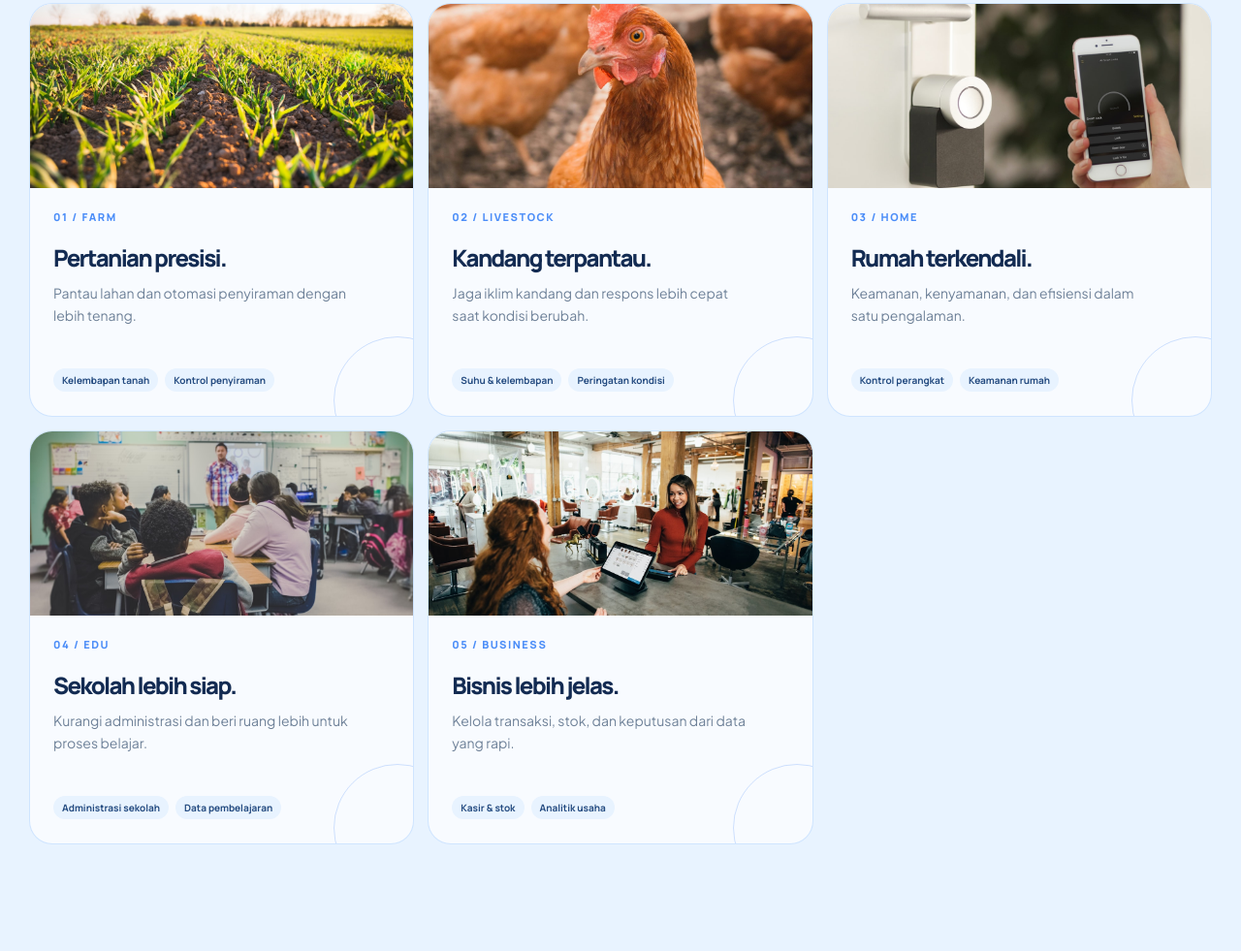
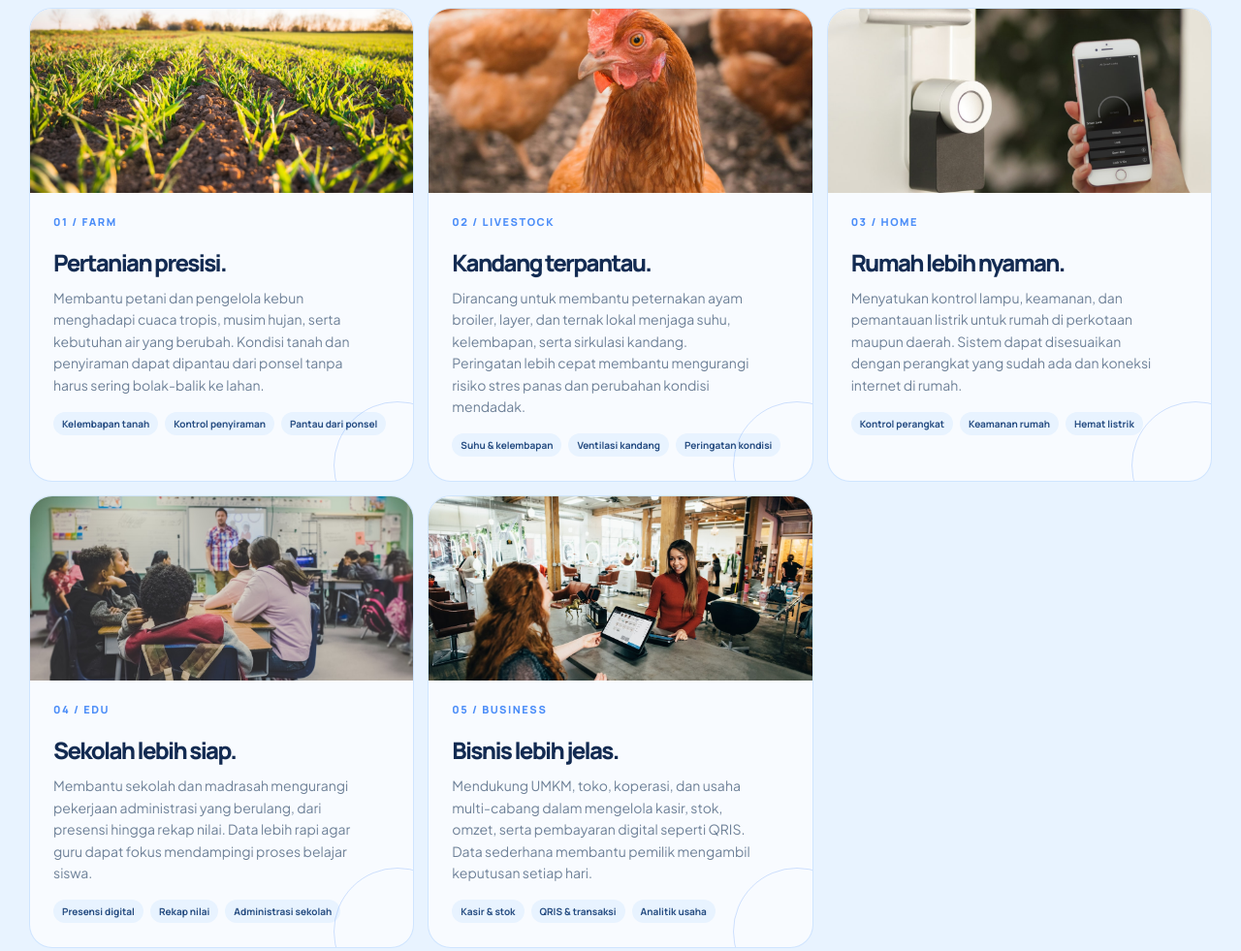
Before and after one commit to andy8383/kirava.id, a website: page index.html in a window 1280 px wide. Shown: the part 1134-2115 px from the top of the page at 97% size. Drawn offline with Linux system fonts and the light colour scheme.

Commit message:
Localize solution descriptions for Indonesia

```diff
--- a/index.html
+++ b/index.html
@@ -26,9 +26,9 @@
     <section class="hero" id="home">
       <div class="container hero-layout">
         <div class="hero-copy reveal">
-          <div class="kicker">KIRA VA / DIGITAL PARTNER</div>
-          <h1>Teknologi yang bekerja <em>untuk dunia nyata.</em></h1>
-          <p class="hero-lead">Kami merancang sistem digital yang terasa sederhana saat digunakan, namun cukup kuat untuk membantu pekerjaan tumbuh dan bergerak lebih cepat.</p>
+          <div class="kicker">KIRAVA / DIGITAL PARTNER</div>
+          <h1>Teknologi Cerdas? <em>Kami Membuatnya Lebih Mudah untuk Anda</em></h1>
+          <p class="hero-lead">Setiap kebutuhan memiliki cara yang berbeda untuk diselesaikan. KIRAVA membantu menghadirkan solusi yang dirancang sesuai kebutuhan Anda, baik untuk rumah, usaha, sekolah, pertanian, maupun peternakan. Anda cukup menyampaikan apa yang ingin Anda capai, kami membantu mewujudkannya.</p>
           <ul class="hero-services" aria-label="Layanan KIRA VA">
             <li><i></i>AI</li>
             <li><i></i>Internet of Things</li>
@@ -67,11 +67,11 @@
       <div class="container">
         <div class="section-head reveal"><div><div class="section-kicker">Solusi KIRA VA</div><h2>Teknologi yang hadir di lapangan.</h2></div><p>Lima bentuk solusi untuk membuat pekerjaan lebih terpantau, praktis, dan siap berkembang.</p></div>
         <div class="solution-grid">
-          <article class="solution-card reveal"><div class="solution-photo"><img src="assets/farm.jpg" alt="Pertanian presisi KIRA VA" loading="lazy"></div><div class="solution-content"><small>01 / FARM</small><h3>Pertanian presisi.</h3><p>Pantau lahan dan otomasi penyiraman dengan lebih tenang.</p><ul><li>Kelembapan tanah</li><li>Kontrol penyiraman</li></ul></div></article>
-          <article class="solution-card reveal"><div class="solution-photo"><img src="assets/livestock.jpg" alt="Peternakan ayam modern KIRA VA" loading="lazy"></div><div class="solution-content"><small>02 / LIVESTOCK</small><h3>Kandang terpantau.</h3><p>Jaga iklim kandang dan respons lebih cepat saat kondisi berubah.</p><ul><li>Suhu & kelembapan</li><li>Peringatan kondisi</li></ul></div></article>
-          <article class="solution-card reveal"><div class="solution-photo"><img src="assets/home.jpg" alt="Smart home KIRA VA" loading="lazy"></div><div class="solution-content"><small>03 / HOME</small><h3>Rumah terkendali.</h3><p>Keamanan, kenyamanan, dan efisiensi dalam satu pengalaman.</p><ul><li>Kontrol perangkat</li><li>Keamanan rumah</li></ul></div></article>
-          <article class="solution-card reveal"><div class="solution-photo"><img src="assets/edu.jpg" alt="Teknologi pendidikan KIRA VA" loading="lazy"></div><div class="solution-content"><small>04 / EDU</small><h3>Sekolah lebih siap.</h3><p>Kurangi administrasi dan beri ruang lebih untuk proses belajar.</p><ul><li>Administrasi sekolah</li><li>Data pembelajaran</li></ul></div></article>
-          <article class="solution-card reveal"><div class="solution-photo"><img src="assets/business.jpg" alt="Software bisnis KIRA VA" loading="lazy"></div><div class="solution-content"><small>05 / BUSINESS</small><h3>Bisnis lebih jelas.</h3><p>Kelola transaksi, stok, dan keputusan dari data yang rapi.</p><ul><li>Kasir & stok</li><li>Analitik usaha</li></ul></div></article>
+          <article class="solution-card reveal"><div class="solution-photo"><img src="assets/farm.jpg" alt="Pertanian presisi untuk lahan tropis Indonesia oleh KIRA VA" loading="lazy"></div><div class="solution-content"><small>01 / FARM</small><h3>Pertanian presisi.</h3><p>Membantu petani dan pengelola kebun menghadapi cuaca tropis, musim hujan, serta kebutuhan air yang berubah. Kondisi tanah dan penyiraman dapat dipantau dari ponsel tanpa harus sering bolak-balik ke lahan.</p><ul><li>Kelembapan tanah</li><li>Kontrol penyiraman</li><li>Pantau dari ponsel</li></ul></div></article>
+          <article class="solution-card reveal"><div class="solution-photo"><img src="assets/livestock.jpg" alt="Kandang ayam broiler dan layer modern di Indonesia oleh KIRA VA" loading="lazy"></div><div class="solution-content"><small>02 / LIVESTOCK</small><h3>Kandang terpantau.</h3><p>Dirancang untuk membantu peternakan ayam broiler, layer, dan ternak lokal menjaga suhu, kelembapan, serta sirkulasi kandang. Peringatan lebih cepat membantu mengurangi risiko stres panas dan perubahan kondisi mendadak.</p><ul><li>Suhu & kelembapan</li><li>Ventilasi kandang</li><li>Peringatan kondisi</li></ul></div></article>
+          <article class="solution-card reveal"><div class="solution-photo"><img src="assets/home.jpg" alt="Smart home untuk rumah Indonesia oleh KIRA VA" loading="lazy"></div><div class="solution-content"><small>03 / HOME</small><h3>Rumah lebih nyaman.</h3><p>Menyatukan kontrol lampu, keamanan, dan pemantauan listrik untuk rumah di perkotaan maupun daerah. Sistem dapat disesuaikan dengan perangkat yang sudah ada dan koneksi internet di rumah.</p><ul><li>Kontrol perangkat</li><li>Keamanan rumah</li><li>Hemat listrik</li></ul></div></article>
+          <article class="solution-card reveal"><div class="solution-photo"><img src="assets/edu.jpg" alt="Teknologi pendidikan untuk sekolah Indonesia oleh KIRA VA" loading="lazy"></div><div class="solution-content"><small>04 / EDU</small><h3>Sekolah lebih siap.</h3><p>Membantu sekolah dan madrasah mengurangi pekerjaan administrasi yang berulang, dari presensi hingga rekap nilai. Data lebih rapi agar guru dapat fokus mendampingi proses belajar siswa.</p><ul><li>Presensi digital</li><li>Rekap nilai</li><li>Administrasi sekolah</li></ul></div></article>
+          <article class="solution-card reveal"><div class="solution-photo"><img src="assets/business.jpg" alt="Software kasir dan bisnis UMKM Indonesia oleh KIRA VA" loading="lazy"></div><div class="solution-content"><small>05 / BUSINESS</small><h3>Bisnis lebih jelas.</h3><p>Mendukung UMKM, toko, koperasi, dan usaha multi-cabang dalam mengelola kasir, stok, omzet, serta pembayaran digital seperti QRIS. Data sederhana membantu pemilik mengambil keputusan setiap hari.</p><ul><li>Kasir & stok</li><li>QRIS & transaksi</li><li>Analitik usaha</li></ul></div></article>
         </div>
       </div>
     </section>
```
